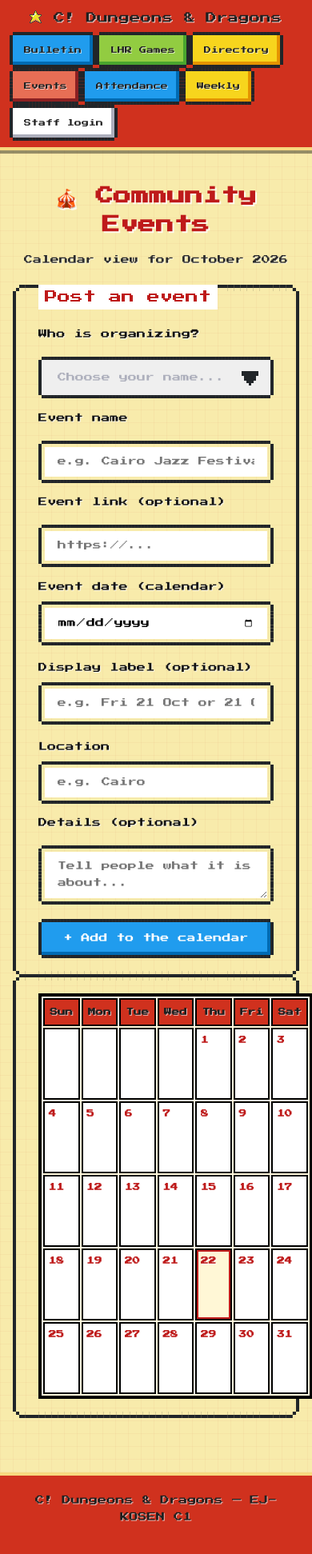
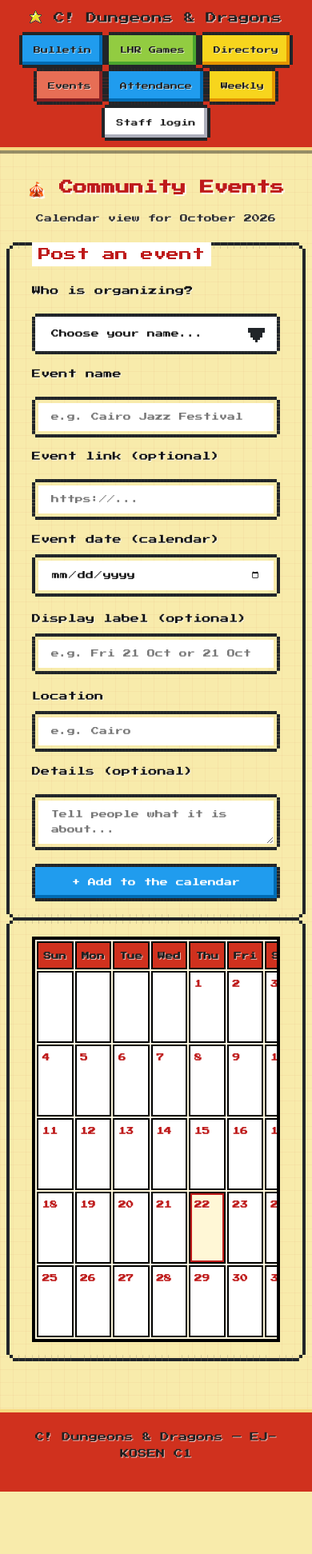
Before and after one commit to asaadzx/C_Dungeons_Dragons, a Flask app: page /schedule in a window 390 px wide. Shown: the whole page at 80% size. After the commit the page ends 1865 px from the top, so only its background shows below. Run offline with Flask 3, Linux system fonts and the light colour scheme; data that the repository does not hold is empty; some libraries are stand-ins or nearby versions.

Commit message:
fix events organizer dropdown visibility, improve mobile responsiveness

```diff
--- a/app/static/css/style.css
+++ b/app/static/css/style.css
@@ -82,9 +82,43 @@ a:hover { color: #D0311E; }
 
 /* Layout container */
 .container {
-    max-width: 1000px;
+    max-width: 1100px;
     margin: 0 auto;
     padding: 1rem;
+}
+
+/* Mobile responsive helpers */
+img, video {
+    max-width: 100%;
+    height: auto;
+}
+
+table {
+    width: 100%;
+    overflow-x: auto;
+    display: block;
+}
+
+@media (max-width: 920px) {
+    .topbar {
+        flex-direction: column;
+        align-items: stretch;
+    }
+    .main-nav {
+        justify-content: center;
+    }
+    .main-nav .nes-btn {
+        font-size: 8px;
+        padding: 4px 6px;
+    }
+    h2 { font-size: 1.1rem; }
+    body { font-size: 10px; }
+}
+
+@media (max-width: 600px) {
+    .container { padding: 0.5rem; }
+    .nes-container { padding: 1rem 0.75rem; }
+    .brand { font-size: 0.7rem; text-align: center; }
 }
 
 /* ---------------------------------------------------------------------------
@@ -131,6 +165,7 @@ a:hover { color: #D0311E; }
     padding: 6px 10px;
     margin: 0;
     color: #1f1f1f;
+    white-space: nowrap;
 }
 
 /* ---------------------------------------------------------------------------
@@ -589,6 +624,20 @@ a:hover { color: #D0311E; }
 .flash-error   { border-color: var(--dnd-error);   box-shadow: 0 0 0 3px rgba(231, 110, 85, 0.2); }
 .flash-info    { border-color: var(--dnd-primary); box-shadow: 0 0 0 3px rgba(32, 156, 238, 0.2); }
 
+/* Form readability fixes */
+.nes-select select,
+.nes-input,
+.nes-textarea {
+    color: #111111 !important;
+    background-color: #ffffff !important;
+    font-family: 'Press Start 2P', monospace;
+    font-size: 10px;
+}
+
+.nes-select {
+    background-color: #ffffff !important;
+}
+
 /* Utility */
 .center { text-align: center; }
 .mt-1 { margin-top: 0.75rem; }
--- a/app/templates/base.html
+++ b/app/templates/base.html
@@ -14,7 +14,7 @@
 <head>
     <meta charset="UTF-8">
     <!-- Makes the layout scale correctly on phones and tablets. -->
-    <meta name="viewport" content="width=device-width, initial-scale=1.0">
+    <meta name="viewport" content="width=device-width, initial-scale=1.0, maximum-scale=1.0, user-scalable=no">
     <title>C! Dungeons &amp; Dragons - C! RAS Hub</title>
 
     <!-- NES.css framework (stored locally in static/nes/ for offline use) -->
--- a/app/templates/schedule.html
+++ b/app/templates/schedule.html
@@ -5,6 +5,16 @@
      Events popup on click.
      ===================================================================== -->
 
+<style>
+    .calendar-wrap { overflow-x: auto; -webkit-overflow-scrolling: touch; }
+    .calendar-grid { min-width: 680px; }
+    .calendar-cell { min-height: 90px; }
+    @media (max-width: 720px) {
+        .calendar-grid { min-width: 580px; }
+        .calendar-cell { min-height: 64px; font-size: 9px; }
+        .calendar-day { font-size: 10px; }
+    }
+</style>
 {% block content %}
 
 <h2 class="page-title">&#127914; Community Events</h2>
@@ -20,7 +30,7 @@
             <select id="organizer_id" name="organizer_id" required>
                 <option value="" disabled selected hidden>Choose your name...</option>
                 {% for student in students %}
-                    <option value="{{ student['id'] }}">{{ student['name'] }}</option>
+                    <option value="{{ student.id }}">{{ student.name_en }}{% if student.name_ar %} — {{ student.name_ar }}{% endif %}</option>
                 {% endfor %}
             </select>
         </div>
@@ -96,7 +106,7 @@
             <button class="event-popup-close" type="button" data-close="ev-{{ ev.id }}">X</button>
             <h3 class="popup-title">{{ ev.title }}</h3>
             <div class="popup-by">by
-                <a href="{{ url_for('hub.student_profile', student_id=ev.organizer_id) }}">{{ ev.organizer_name }}</a>
+                <a href="{{ url_for('hub.student_profile', student_id=ev.organizer_id) }}">{{ ev.organizer.name_en if ev.organizer else ev.organizer_id }}</a>
             </div>
             {% if ev.event_date %}<div class="popup-row">&#128197; {{ ev.event_date }}</div>{% endif %}
             {% if ev.location %}<div class="popup-row">&#128205; {{ ev.location }}</div>{% endif %}
```
